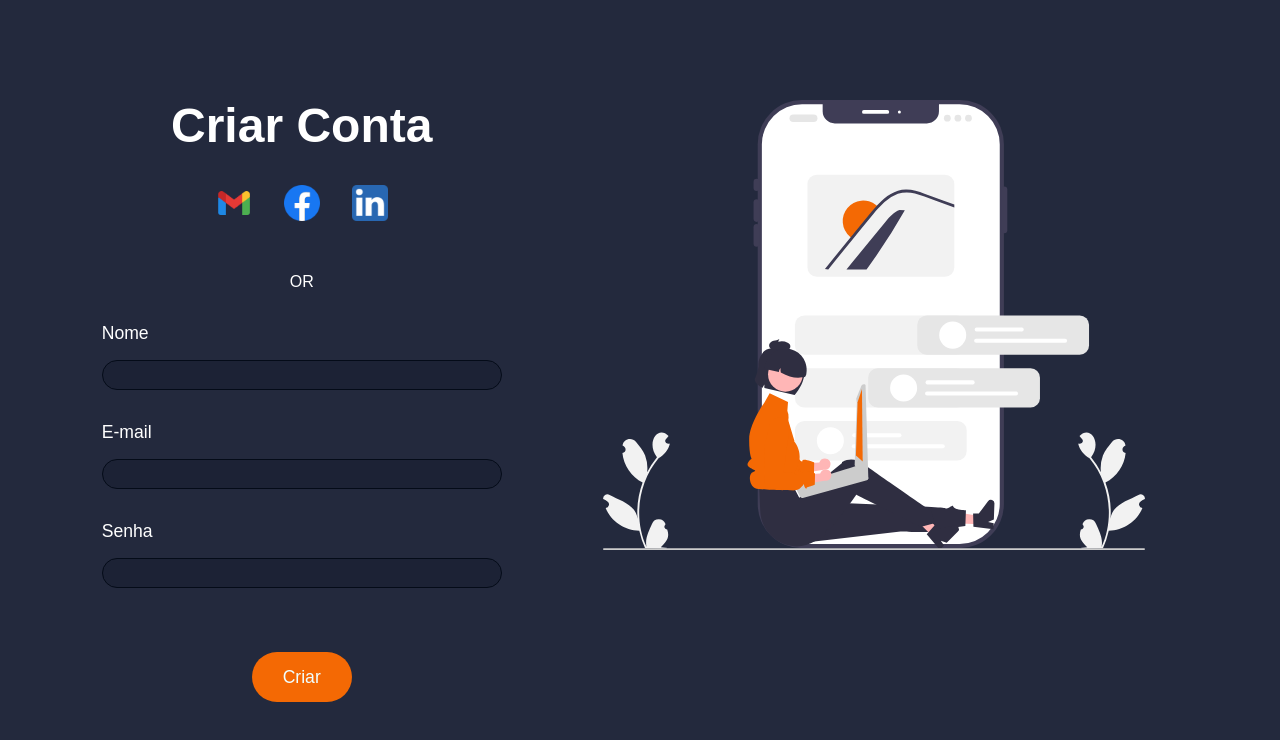
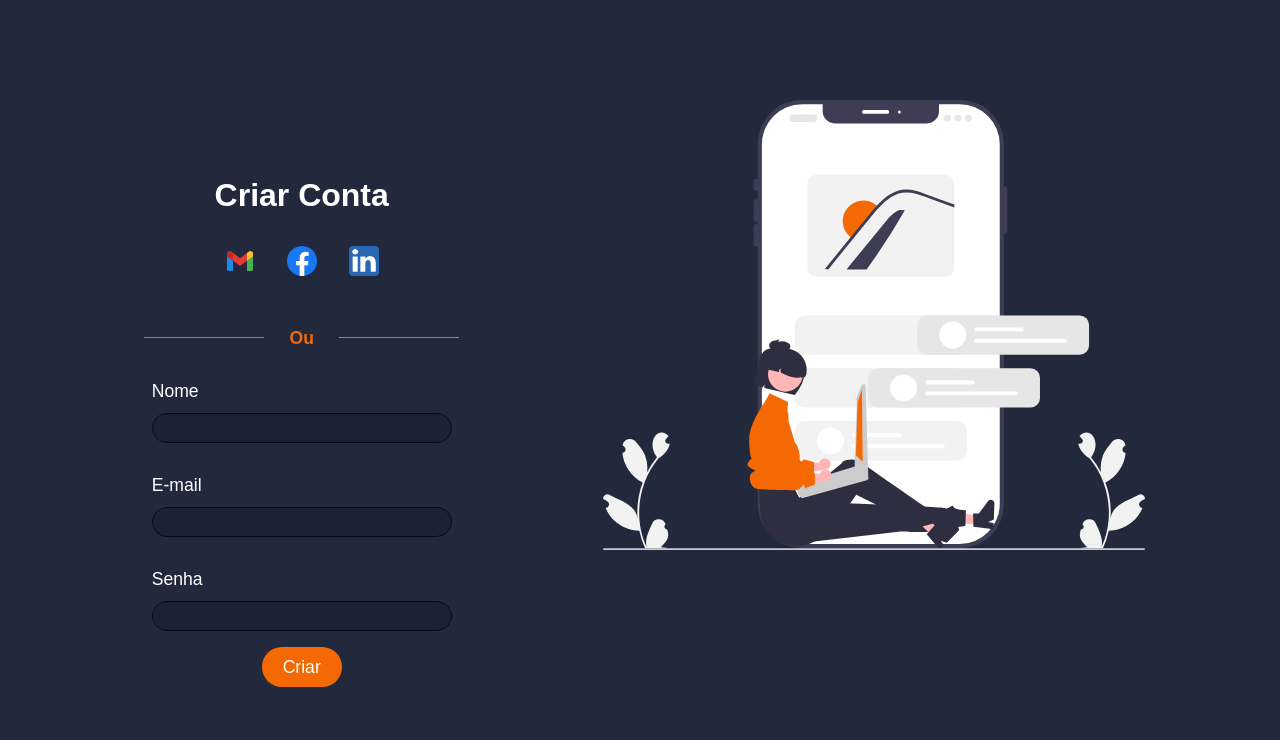
Before and after one commit to Lucas-A-Mello/pagina-de-cadastro, a plain HTML site: page index.html in a window 1280 px wide. Drawn offline with nearby package versions, Linux system fonts and the light colour scheme.

Commit message:
Finalizando

```diff
--- a/index.html
+++ b/index.html
@@ -19,7 +19,7 @@
         </div>
 
         <div class="alternative">
-            <span>OR</span>
+            <span>Ou</span>
         </div>
 
         <form action="">
--- a/style.css
+++ b/style.css
@@ -24,8 +24,9 @@ main {
 
 main h1 {
     color: white;
-    font-size: 3rem;
+    font-size: 2rem;
     margin-bottom: 2rem;
+    margin-top: 4rem;
 }
 
 main .social-media {
@@ -39,12 +40,38 @@ main .social-media a{
 }
 
 main .social-media img {
-    width: 36px;
+    width: 30px;
     margin-left: 2rem;
 }
 
 main .social-media a:first-child img{
     margin-left: 0;
+}
+
+main .alternative {
+    margin-bottom: rem;
+}
+
+main .alternative span {
+    font-size: 1.1rem;
+    color: rgb(244, 105, 4);
+    font-weight: bold;
+    position: relative  ;
+
+}
+
+main .alternative span::before, main .alternative span::after {
+    position: absolute;
+    content: '';
+    height: 1px;
+    width: 120px;
+    bottom: 50%;
+    right: 50px;
+    background: rgb(244, 105, 4);
+}
+
+main .alternative span::after {
+    left: 50px;
 }
 
 main form{
@@ -67,10 +94,10 @@ main form label span {
 
 main form input {
     background-color: #1c2235 ;
-    width: 400px;
+    width: 300px;
     height: 30px;
     padding: 0 0.5rem;
-    margin-top: 1rem;
+    margin-top: 0.7rem;
     outline: none;
     color: azure;
     font-size: 1rem;
@@ -80,9 +107,9 @@ main form input {
 
 main form input[type="submit"] {
     cursor: pointer;
-    width: 100px;
-    height: 50px;
-    margin-top: 4rem;
+    width: 80px;
+    height: 40px;
+    margin-top: 1rem;
     border: none;
     border-radius: 32px;
     background: rgb(244, 105, 4);
```
